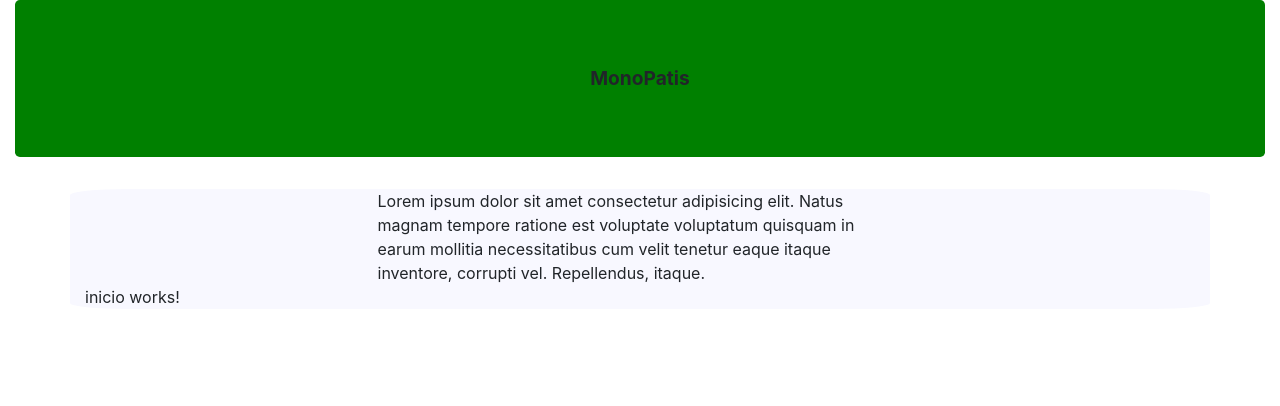
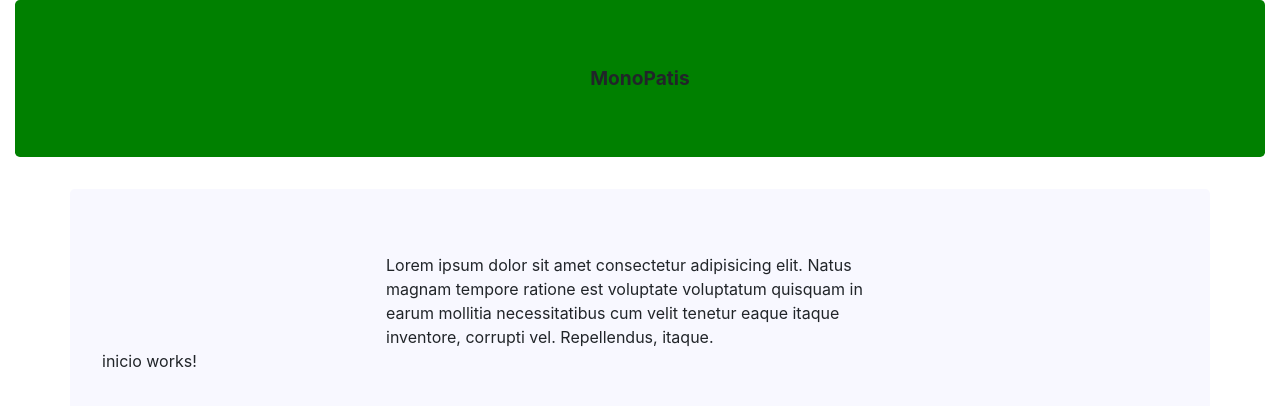
Before and after one commit to SoftHyde/MonoBank, an Angular app: page / in a window 1280 px wide. Shown: the top 406 px of the page. Built offline with nearby package versions, Linux system fonts and the light colour scheme.

Commit message:
ultimos cambios

```diff
--- a/src/app/app.component.html
+++ b/src/app/app.component.html
@@ -3,7 +3,7 @@
     MonoPatis
   </div>
 </div>
-<div class="container" style="background-color: ghostwhite; border-radius: 5%;">
+<div class="container jumbotron" style="background-color: ghostwhite;">
   <div class="container col-md-6">
     Lorem ipsum dolor sit amet consectetur adipisicing elit. Natus magnam tempore ratione est voluptate voluptatum
     quisquam in earum mollitia necessitatibus cum velit tenetur eaque itaque inventore, corrupti vel. Repellendus,
```
